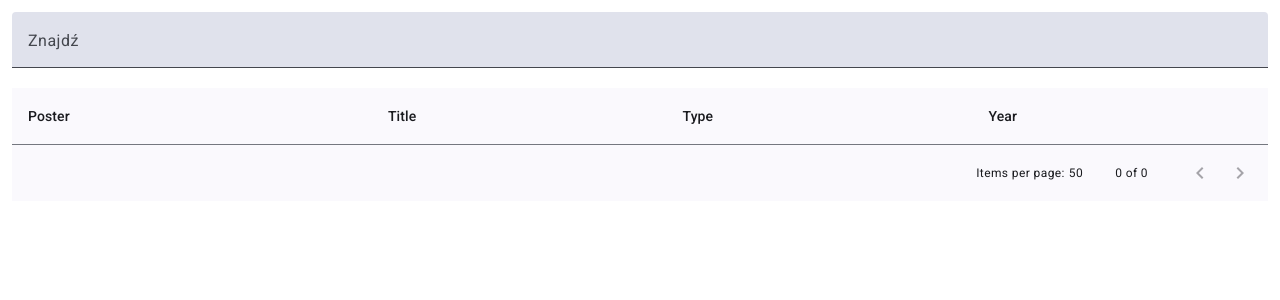
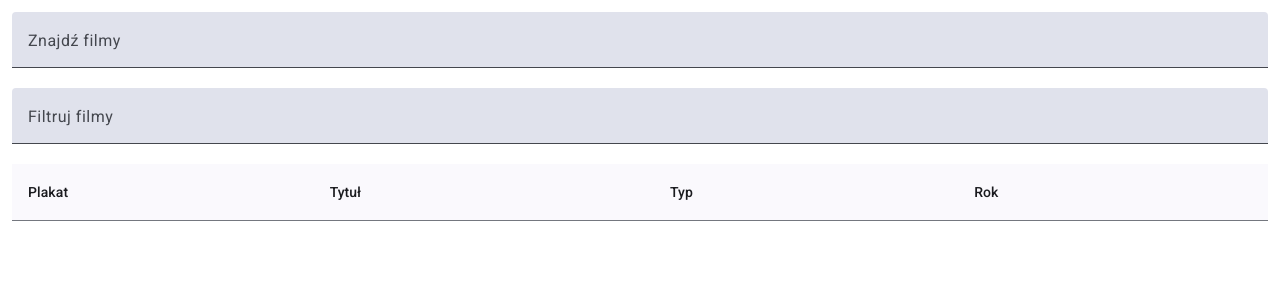
Before and after one commit to Gw0zdziu/zadanie-proffeo, an Angular app: page / in a window 1280 px wide. Shown: the top 300 px of the page. Built offline with nearby package versions, Linux system fonts and the light colour scheme.

Commit message:
feat(view): add feature sort

```diff
--- a/src/app/app.component.html
+++ b/src/app/app.component.html
@@ -1,29 +1,35 @@
 <div class="flex justify-center flex-col m-[12px]">
     <mat-form-field>
-      <mat-label>Znajdź</mat-label>
-      <input (change)="searchMovies($event)" type="text" matInput>
+      <mat-label>Znajdź filmy</mat-label>
+      <input (change)="searchMovies($event)" type="text" matInput #inputSearch>
     </mat-form-field>
-    <table mat-table [dataSource]="dataTable">
-        <ng-container matColumnDef="poster">
-          <th mat-header-cell *matHeaderCellDef> Poster </th>
+    <mat-form-field>
+      <mat-label>Filtruj filmy</mat-label>
+      <input [(ngModel)]="filterInput" (keyup)="filterMovies($event)" type="text" matInput #inputFilter>
+    </mat-form-field>
+    <table mat-table [dataSource]="dataTable" matSort  (matSortChange)="sortChange($event)">
+        <ng-container matColumnDef="Poster">
+          <th mat-header-cell *matHeaderCellDef > Plakat </th>
           <td mat-cell *matCellDef="let element">
-            <img [ngSrc]="element.Poster" width="100" height="200">
+            <img class="w-[100] h-[200]" [src]="element.Poster" >
           </td>
         </ng-container>
-        <ng-container matColumnDef="title">
-          <th mat-header-cell *matHeaderCellDef> Title </th>
-          <td mat-cell *matCellDef="let element"> {{element.Title}} </td>
+        <ng-container matColumnDef="Title">
+          <th mat-header-cell *matHeaderCellDef mat-sort-header> Tytuł </th>
+          <td  mat-cell *matCellDef="let element"><span class="text-sm"> {{element.Title}} </span></td>
         </ng-container>
-        <ng-container matColumnDef="type">
-          <th mat-header-cell *matHeaderCellDef> Type </th>
+        <ng-container matColumnDef="Type">
+          <th mat-header-cell *matHeaderCellDef mat-sort-header> Typ </th>
           <td mat-cell *matCellDef="let element"> {{element.Type}} </td>
         </ng-container>
-        <ng-container matColumnDef="year">
-          <th mat-header-cell *matHeaderCellDef> Year </th>
+        <ng-container matColumnDef="Year">
+          <th mat-header-cell *matHeaderCellDef mat-sort-header> Rok </th>
           <td mat-cell *matCellDef="let element"> {{element.Year}} </td>
         </ng-container>
         <tr mat-header-row *matHeaderRowDef="columns"></tr>
         <tr mat-row *matRowDef="let row; columns: columns"></tr>
+      <tr class="mat-row" *matNoDataRow>
+        <td class="mat-cell text-center text-xl" colspan="4">{{errorResponse}}</td>
+      </tr>
       </table>
-    <mat-paginator [pageSize]="dataTable.data.length"  aria-label="Select page of users"></mat-paginator>
 </div>
--- a/src/app/app.component.ts
+++ b/src/app/app.component.ts
@@ -1,6 +1,5 @@
-import {Component, OnInit} from '@angular/core';
+import {AfterViewInit, Component, OnInit, ViewChild} from '@angular/core';
 import {OmdbapiService} from '../shared/apis/omdbapi/omdbapi.service';
-import {NgOptimizedImage} from '@angular/common';
 import {MatFormField, MatLabel} from '@angular/material/form-field';
 import {MatInput} from '@angular/material/input';
 import {IMovie} from '../shared/models/movie';
@@ -12,33 +11,61 @@ import {
   MatHeaderCellDef,
   MatHeaderRow,
   MatHeaderRowDef,
+  MatNoDataRow,
   MatRow,
   MatRowDef,
   MatTable,
   MatTableDataSource
 } from '@angular/material/table';
-import {MatPaginator} from '@angular/material/paginator';
+import {FormsModule} from '@angular/forms';
+import {MatSort, MatSortHeader, Sort} from '@angular/material/sort';
+import {JsonPipe} from '@angular/common';
 
 @Component({
   selector: 'app-root',
-  imports: [MatFormField, MatInput, MatLabel, MatTable, MatColumnDef, MatHeaderCell, MatHeaderCellDef, MatCellDef, MatCell, MatHeaderRowDef, MatHeaderRow, MatRow, MatRowDef, MatPaginator, NgOptimizedImage],
+  imports: [MatFormField, MatInput, MatLabel, MatTable, MatColumnDef, MatHeaderCell, MatHeaderCellDef, MatCellDef, MatCell, MatHeaderRowDef, MatHeaderRow, MatRow, MatRowDef, FormsModule, MatNoDataRow, MatSort, MatSortHeader, JsonPipe],
   templateUrl: './app.component.html',
   styleUrl: './app.component.css'
 })
-export class AppComponent implements OnInit {
+export class AppComponent implements OnInit, AfterViewInit {
   dataTable = new MatTableDataSource<IMovie>([])
-  columns: string[] = ['poster', 'title', 'type', 'year'];
+  columns: string[] = ['Poster', 'Title', 'Type', 'Year'];
+  filterInput: any;
+  errorResponse: string = '';
+  response: string = '';
+  @ViewChild(MatSort) matSort: MatSort;
 
-  constructor(private omdbapiService: OmdbapiService) {
+  constructor(private omdbapiService: OmdbapiService) {}
+
+  ngOnInit() {
+
+
   }
 
-  ngOnInit() {
+  ngAfterViewInit() {
+    this.dataTable.sort = this.matSort;
   }
 
-  searchMovies(e: Event){
-    const inputValue = (e.target as HTMLInputElement).value;
-    this.omdbapiService.getMovies(inputValue).subscribe(x => {
-      this.dataTable.data = x.Search;
+  searchMovies(event: Event){
+    this.filterInput = [];
+    this.dataTable.filter = '';
+    const inputValue = (event.target as HTMLInputElement).value;
+    this.omdbapiService.getMovies(inputValue.trim().toLowerCase()).subscribe(x => {
+      if (x.Response === 'True'){
+        this.dataTable.data = x.Search;
+      } else if (x.Response === 'False') {
+        this.dataTable.data = [];
+        this.errorResponse = x.Error;
+      }
+
     })
   }
+
+  filterMovies(event: Event) {
+    const inputValue = (event.target as HTMLInputElement).value;
+    this.dataTable.filter = inputValue.trim().toLowerCase();
+  }
+
+  sortChange(event: Sort) {
+  }
 }
```
